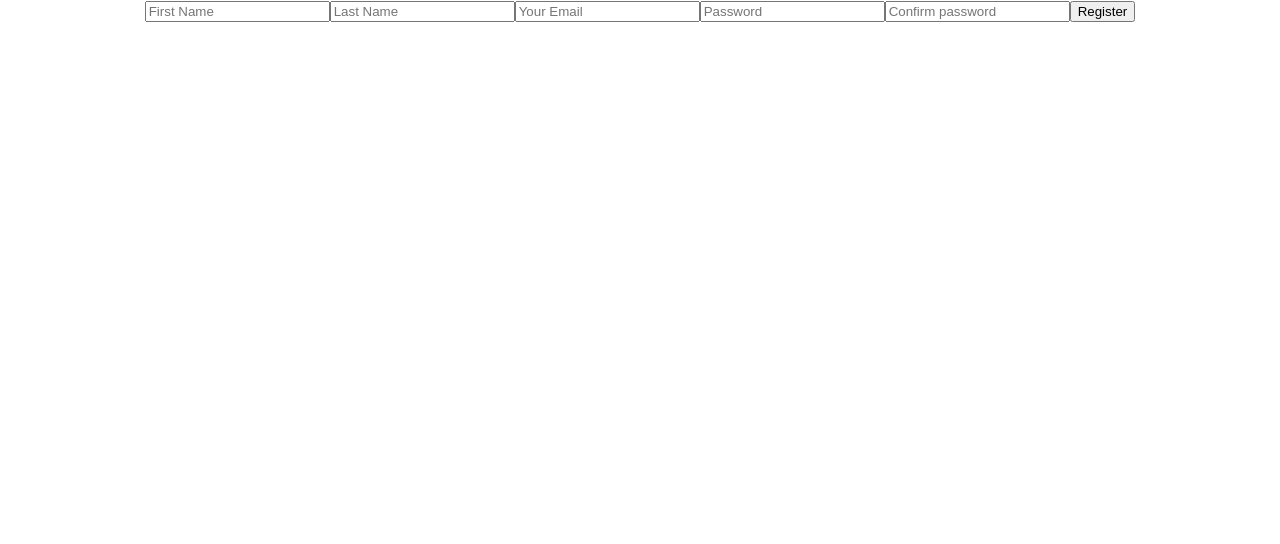
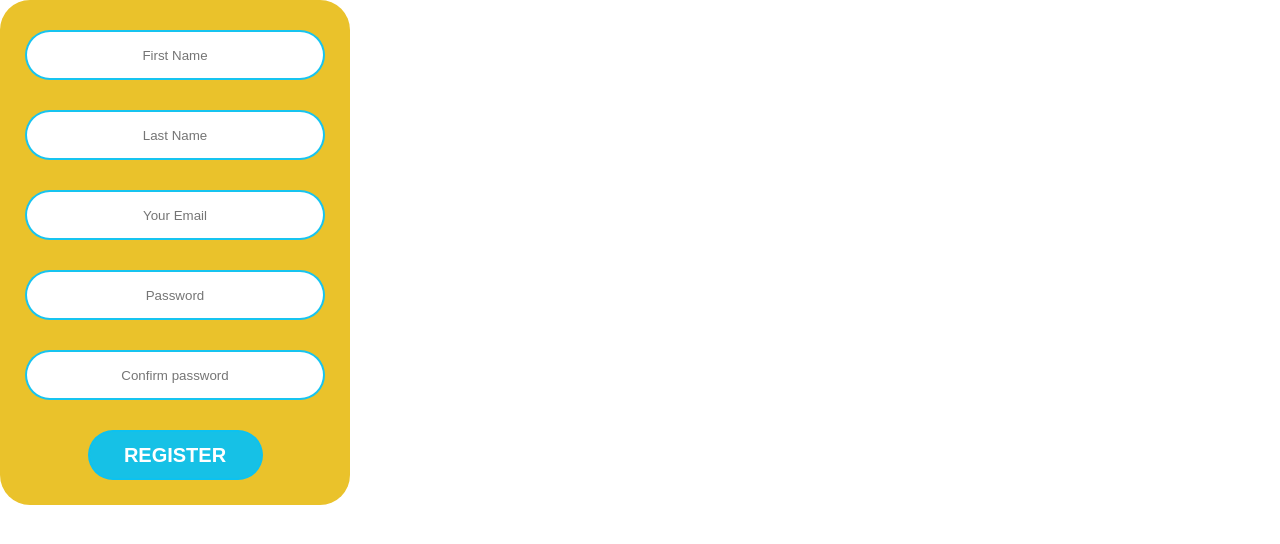
Before and after one commit to ideens/job-app, a React (Create React App) app in the folder front-end/: page /register in a window 1280 px wide. Shown: the top 544 px of the page. Built offline with nearby package versions, Linux system fonts and the light colour scheme.

Commit message:
started styling'

```diff
--- a/front-end/src/components/PostsCard.js
+++ b/front-end/src/components/PostsCard.js
@@ -2,6 +2,7 @@ import React, { useEffect, useState } from 'react'
 import { Link } from 'react-router-dom'
 import PostSave from './PostSave'
 import { getPayload } from '../helpers/auth'
+import '../styles/_PostsCard.scss'
 
 const PostsCard = ({
   _id,
@@ -27,15 +28,16 @@ const PostsCard = ({
       <Link to={`/landing/${_id}`} style={{ textDecoration: 'none' }}>
         <div className="postscard-container">
           <h2>{project}</h2>
-          <p>
-            Experience: <br /> {experience}
-          </p>
-          <p>
-            Description: <br /> {description}
-          </p>
-          <p>
-            Technologies: <br /> {technologies}
-          </p>
+          <p className="heading">Experience</p>
+          <p>{experience}</p>
+          <p className="heading">Description</p>
+          <p>{description}</p>
+          <p className="heading">Technologies</p>
+          <ul>
+            {technologies.map((t) => (
+              <li>{t}</li>
+            ))}
+          </ul>
         </div>
       </Link>
       <div className="save-button">
--- a/front-end/src/index.js
+++ b/front-end/src/index.js
@@ -1,6 +1,7 @@
 import React from 'react'
 import ReactDOM from 'react-dom'
 import './index.css'
+import './styles/main.scss'
 import App from './App'
 import reportWebVitals from './reportWebVitals'
 import { BrowserRouter } from 'react-router-dom'
--- a/front-end/src/pages/Register.js
+++ b/front-end/src/pages/Register.js
@@ -46,7 +46,7 @@ const Register = () => {
   }
 
   return (
-    <div>
+    <div className="yellow">
       <div>
         <form onSubmit={handleSubmit}>
           <input
--- /dev/null
+++ b/front-end/src/styles/_Posts.scss
@@ -0,0 +1,9 @@
+* {
+  box-sizing: border-box;
+}
+
+.postscard-container-parent {
+  display: flex;
+  flex-wrap: wrap;
+  padding: 20px;
+}
--- /dev/null
+++ b/front-end/src/styles/_PostsCard.scss
@@ -0,0 +1,49 @@
+* {
+  box-sizing: border-box;
+}
+
+body {
+  background-color: white;
+  background-repeat: no-repeat;
+  background-size: 100%;
+}
+
+.container-postcards {
+  width: 300px;
+  height: 300px;
+  margin: 10px 10px 20px 10px;
+  background-color: rgba(255, 255, 255, 0.1);
+  border: 2px solid lightseagreen;
+  border-radius: 5px;
+}
+
+.postscard-container {
+  padding: 0px 10px 0px 10px;
+  margin-top: 15px;
+
+  height: 270px;
+
+  h2 {
+    font-size: 16px;
+  }
+
+  p {
+    font-size: 12px;
+  }
+
+  ul {
+    list-style-type: none;
+    display: flex;
+    flex-wrap: wrap;
+    justify-content: center;
+    gap: 5px;
+    padding: 0px;
+
+    li {
+      font-size: 10px;
+      border-radius: 10px;
+      padding: 2px 8px;
+      background-color: lightseagreen;
+    }
+  }
+}
--- /dev/null
+++ b/front-end/src/styles/_RegisterPage.scss
@@ -0,0 +1,44 @@
+//variables
+
+$border-color: rgba(12, 194, 240, 0.952);
+
+* {
+  box-sizing: border-box;
+}
+
+.yellow {
+  background-color: #eac22b;
+  max-width: 350px;
+  border-radius: 30px;
+}
+
+.flex-form {
+  display: flex;
+  flex-direction: column;
+  flex-wrap: wrap;
+}
+
+input {
+  background-color: white;
+  width: 300px;
+  height: 50px;
+  margin-top: 30px;
+  border-radius: 30px;
+  border: 2px solid $border-color;
+
+  // border-style: hidden;
+}
+
+::placeholder {
+  text-align: center;
+}
+
+input:last-child {
+  width: 175px;
+  margin-bottom: 25px;
+  background-color: $border-color;
+  color: white;
+  font-weight: bolder;
+  font-size: 20px;
+  text-transform: uppercase;
+}
--- /dev/null
+++ b/front-end/src/styles/main.css
@@ -0,0 +1,95 @@
+* {
+  box-sizing: border-box;
+}
+
+.postscard-container-parent {
+  display: flex;
+  flex-wrap: wrap;
+  padding: 20px;
+}
+
+* {
+  box-sizing: border-box;
+}
+
+body {
+  background-color: white;
+  background-repeat: no-repeat;
+  background-size: 100%;
+}
+
+.container-postcards {
+  width: 300px;
+  height: 300px;
+  margin: 10px 10px 20px 10px;
+  background-color: rgba(255, 255, 255, 0.1);
+  border: 2px solid lightseagreen;
+  border-radius: 5px;
+}
+
+.postscard-container {
+  padding: 0px 10px 0px 10px;
+  margin-top: 15px;
+  height: 270px;
+}
+.postscard-container h2 {
+  font-size: 16px;
+}
+.postscard-container p {
+  font-size: 12px;
+}
+.postscard-container ul {
+  list-style-type: none;
+  display: flex;
+  flex-wrap: wrap;
+  justify-content: center;
+  gap: 5px;
+  padding: 0px;
+}
+.postscard-container ul li {
+  font-size: 10px;
+  border-radius: 10px;
+  padding: 2px 8px;
+  background-color: lightseagreen;
+}
+
+* {
+  box-sizing: border-box;
+}
+
+.yellow {
+  background-color: #eac22b;
+  max-width: 350px;
+  border-radius: 30px;
+}
+
+.flex-form {
+  display: flex;
+  flex-direction: column;
+  flex-wrap: wrap;
+}
+
+input {
+  background-color: white;
+  width: 300px;
+  height: 50px;
+  margin-top: 30px;
+  border-radius: 30px;
+  border: 2px solid rgba(12, 194, 240, 0.952);
+}
+
+::placeholder {
+  text-align: center;
+}
+
+input:last-child {
+  width: 175px;
+  margin-bottom: 25px;
+  background-color: rgba(12, 194, 240, 0.952);
+  color: white;
+  font-weight: bolder;
+  font-size: 20px;
+  text-transform: uppercase;
+}
+
+/*# sourceMappingURL=main.css.map */
--- /dev/null
+++ b/front-end/src/styles/main.scss
@@ -0,0 +1,3 @@
+@import 'Posts';
+@import 'PostsCard';
+@import 'RegisterPage';
```
Also changed, not shown: 1 other file (tests, documents, lock files or other folders).
